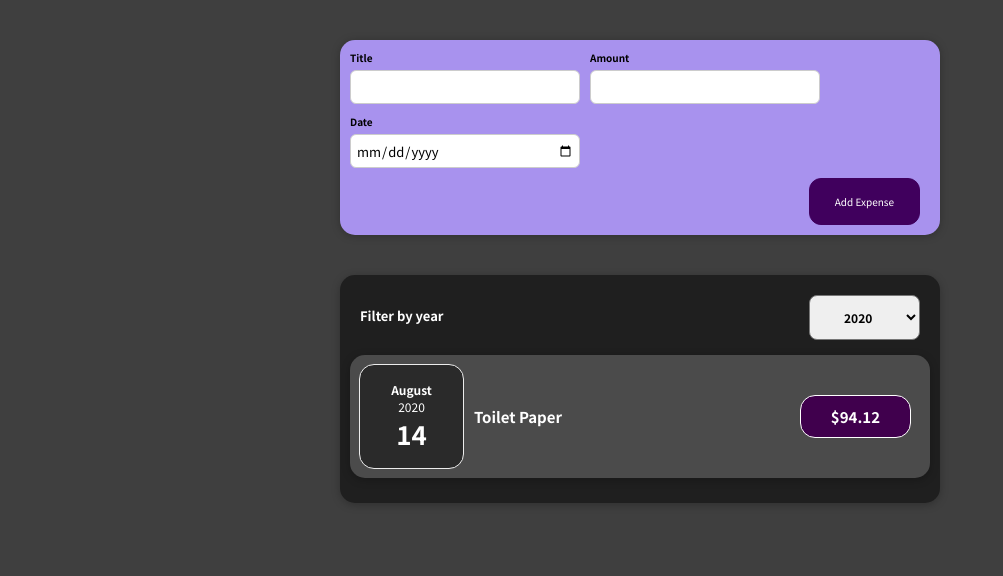
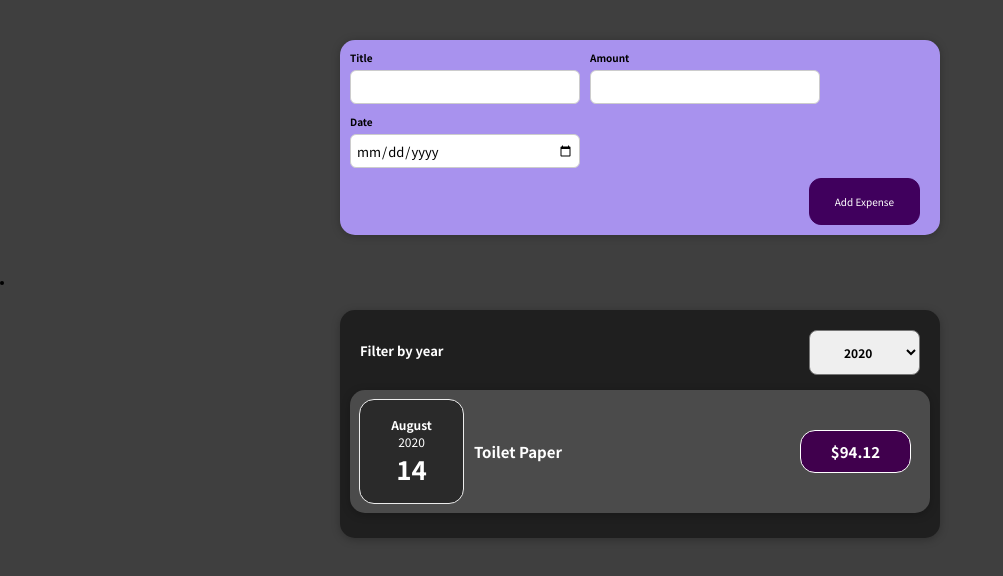
Before and after one commit to StrongMind0/React.-Expenses-App, a React (Create React App) app: page / in a window 1280 px wide. Shown: the top 576 px of the page, without its empty margins (0-1003 px from the left). Built offline with nearby package versions, Linux system fonts and the light colour scheme.

Commit message:
Adding conditional return statement & ExpenseList component

```diff
--- a/src/components/Expenses/Expenses.js
+++ b/src/components/Expenses/Expenses.js
@@ -1,9 +1,10 @@
 import React, { useState } from 'react';
 
-import './Expenses.css'
-import ExpenseItem from "./ExpenseItem"
+
 import Card from '../UI/Card';
 import ExpensesFilter from './ExpensesFilter';
+import ExpensesList from './ExpensesList';
+import './Expenses.css'
 
 const Expenses =(props)=> {
 
@@ -13,33 +14,21 @@ const Expenses =(props)=> {
    }
    const filteredExpenses = props.items.filter(expense => {
    return expense.date.getFullYear().toString() === filteredYear;
-   }
-   )
+   })
 
-   let expensesContent = <p>No Expense Found</p>
-   if (filteredExpenses.length > 0) {
-      expensesContent = filteredExpenses.map((expense) => (
-                <ExpenseItem
-                  //  Always add key when mapping out list of data for react to identify(unique identifier) and arrange which one comes first
-                   key={expense.id}
-                   title={expense.title}
-                   amount={expense.amount}
-                   date={expense.date}
-                />
-             ))
-   }
+
 
 
     return (
-       <div>
+       <li>
           <Card className="expenses">
              <ExpensesFilter
                 selected={filteredYear}
                 onChangeFilter={filterChangeHandler}
              />
-             {expensesContent}
+             <ExpensesList items={filteredExpenses}/>
            </Card>
-       </div>
+       </li>
     );
 }
 
--- /dev/null
+++ b/src/components/Expenses/ExpensesList.css
@@ -0,0 +1,11 @@
+.expense-list__callback{
+    color: white;
+    text-align: center;
+    font-size: 1.6rem;
+    font-weight: bold;
+}
+
+.expense-list{
+    list-style: none;
+    padding: 0;
+}
--- /dev/null
+++ b/src/components/Expenses/ExpensesList.js
@@ -0,0 +1,28 @@
+import React from "react";
+
+import ExpenseItem from "./ExpenseItem";
+import './ExpensesList.css'
+
+const ExpensesList = (props) => {
+
+    if (props.items.length === 0) {
+       return <p className="expense-list__callback"> No Expenses Found </p>
+    }
+
+    return (
+        <ul className="expense-list">
+            {props.items.map((expense) => (
+                <ExpenseItem
+                    //  Always add key when mapping out list of data for react to identify(unique identifier) and arrange which one comes first
+                    key={expense.id}
+                    title={expense.title}
+                    amount={expense.amount}
+                    date={expense.date}
+                />
+            ))}
+        </ul>
+    )
+}
+
+
+export default ExpensesList;
```
